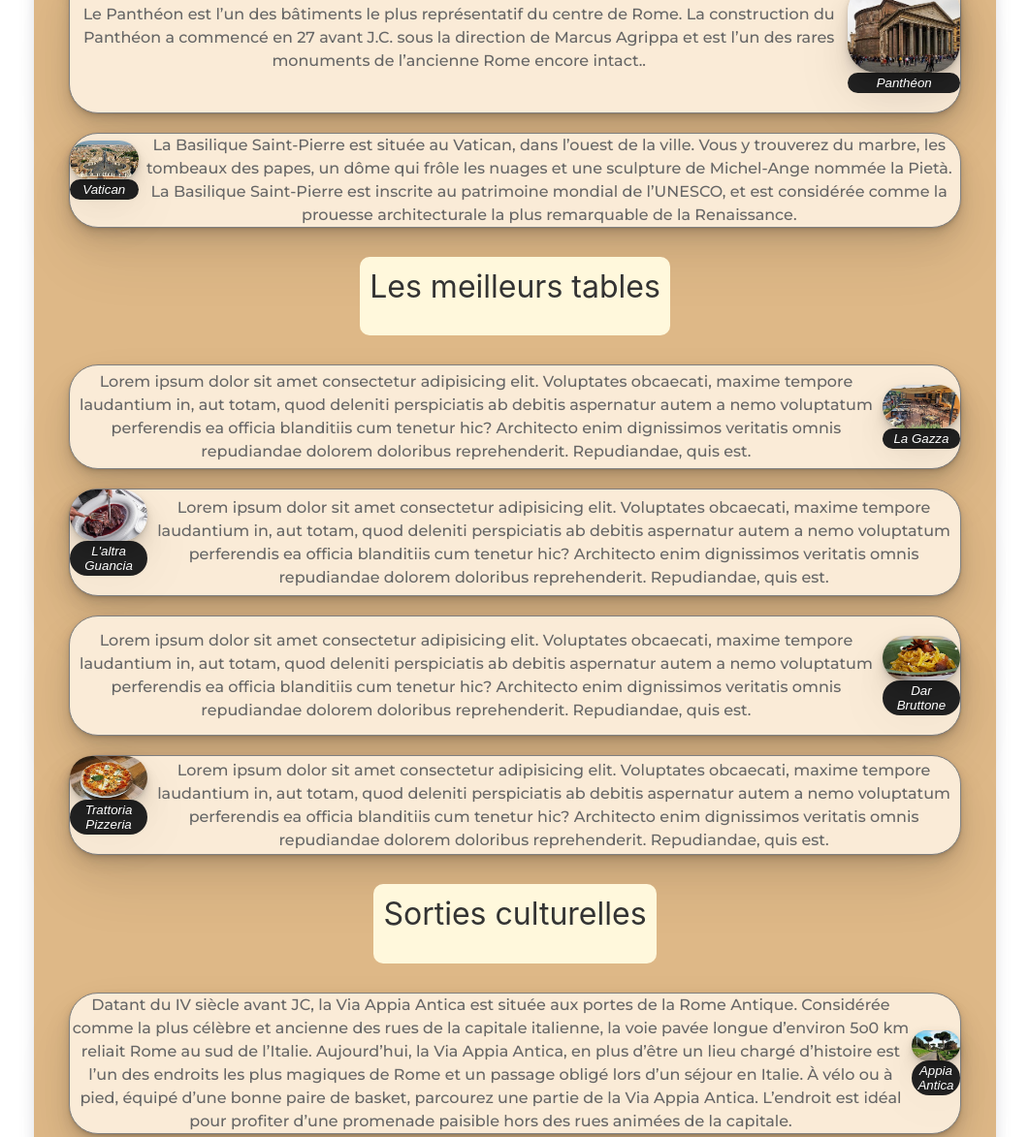
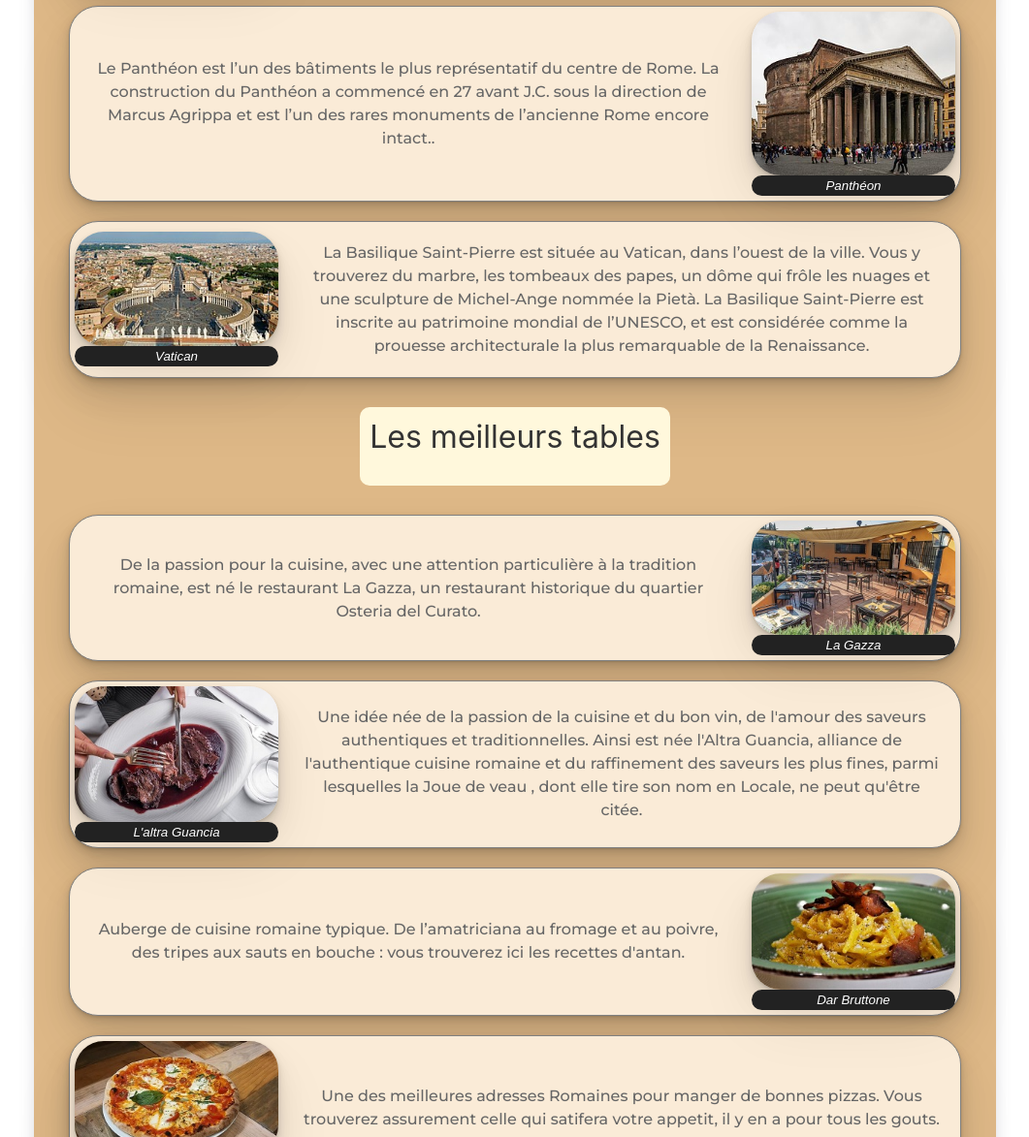
Before and after one commit to Rom1Cuv/Projet-1-CityTunnel, a website: page pages/rome.html in a window 1280 px wide. Shown: the part 1577-2750 px from the top of the page at 97% size, without its empty margins (109-1170 px from the left). Drawn offline with nearby package versions, Linux system fonts and the light colour scheme.

Commit message:
modification marge texte articles et taille minimale des photos

```diff
--- a/css/rome.css
+++ b/css/rome.css
@@ -204,7 +204,16 @@ section {
 }
 
 .text-img {
+    margin: 20px;
     text-align: center;
+}
+
+figure {
+    display: flex;
+    flex-flow: column;
+    padding: 5px;
+    min-width: 220px;
+    margin: auto;
 }
 
 figcaption {
--- a/pages/rome.html
+++ b/pages/rome.html
@@ -1,5 +1,6 @@
 <!DOCTYPE html>
 <html lang="fr">
+
 <head>
     <meta charset="UTF-8">
     <meta http-equiv="X-UA-Compatible" content="IE=edge">
@@ -9,6 +10,7 @@
     <link rel="stylesheet" href="../css/style.css">
     <title>City Tunnel </title>
 </head>
+
 <body id="bloc-page">
     <div uk-sticky>
         <header>
@@ -26,38 +28,60 @@
             <ul class="uk-slider-items uk-child-width-1-3 uk-child-width-1-5@m uk-grid">
                 <li>
                     <div class="uk-panel uk-animation-toggle">
-                        <a href="bruxelles.html"><img src="../images/bruxelles.jpg" width="400" height="600" alt="bruxelles" class=" uk-animation-scale-up">
-                        <div class="uk-position-center uk-panel"><h1>Bruxelles</h1></div></a>
+                        <a href="bruxelles.html"><img src="../images/bruxelles.jpg" width="400" height="600"
+                                alt="bruxelles" class=" uk-animation-scale-up">
+                            <div class="uk-position-center uk-panel">
+                                <h1>Bruxelles</h1>
+                            </div>
+                        </a>
                     </div>
                 </li>
                 <li>
                     <div class="uk-panel uk-animation-toggle">
-                        <a href="tokyo.html"><img src="../images/tokyo.jpg" width="400" height="600" alt="tokyo" class=" uk-animation-scale-up">
-                        <div class="uk-position-center uk-panel"><h1>Tokyo</h1></div></a>
+                        <a href="tokyo.html"><img src="../images/tokyo.jpg" width="400" height="600" alt="tokyo"
+                                class=" uk-animation-scale-up">
+                            <div class="uk-position-center uk-panel">
+                                <h1>Tokyo</h1>
+                            </div>
+                        </a>
                     </div>
                 </li>
                 <li>
                     <div class="uk-panel uk-animation-toggle">
-                        <a href="rome.html"><img src="../images/rome.jpg" width="400" height="600" alt="rome" class=" uk-animation-scale-up">
-                        <div class="uk-position-center uk-panel"><h1>Rome</h1></div></a>
+                        <a href="rome.html"><img src="../images/rome.jpg" width="400" height="600" alt="rome"
+                                class=" uk-animation-scale-up">
+                            <div class="uk-position-center uk-panel">
+                                <h1>Rome</h1>
+                            </div>
+                        </a>
                     </div>
                 </li>
                 <li>
                     <div class="uk-panel uk-animation-toggle">
-                        <a href="seoul.html"><img src="../images/seoul.jpg" width="400" height="600" alt="seoul" class=" uk-animation-scale-up">
-                        <div class="uk-position-center uk-panel"><h1>Séoul</h1></div></a>
+                        <a href="seoul.html"><img src="../images/seoul.jpg" width="400" height="600" alt="seoul"
+                                class=" uk-animation-scale-up">
+                            <div class="uk-position-center uk-panel">
+                                <h1>Séoul</h1>
+                            </div>
+                        </a>
                     </div>
                 </li>
                 <li>
                     <div class="uk-panel uk-animation-toggle">
-                        <a href="seville.html"><img src="../images/seville.jpg" width="400" height="600" alt="seville" class=" uk-animation-scale-up">
-                        <div class="uk-position-center uk-panel"><h1>Séville</h1></div></a>
+                        <a href="seville.html"><img src="../images/seville.jpg" width="400" height="600" alt="seville"
+                                class=" uk-animation-scale-up">
+                            <div class="uk-position-center uk-panel">
+                                <h1>Séville</h1>
+                            </div>
+                        </a>
                     </div>
                 </li>
             </ul>
 
-            <a class="uk-position-center-left uk-position-small uk-hidden-hover" href="#"  uk-slidenav-previous uk-slider-item="previous"></a>
-            <a class="uk-position-center-right uk-position-small uk-hidden-hover" href="#" uk-slidenav-next uk-slider-item="next"></a>
+            <a class="uk-position-center-left uk-position-small uk-hidden-hover" href="#" uk-slidenav-previous
+                uk-slider-item="previous"></a>
+            <a class="uk-position-center-right uk-position-small uk-hidden-hover" href="#" uk-slidenav-next
+                uk-slider-item="next"></a>
 
         </div>
         </header>
@@ -130,8 +154,9 @@
                     </div>
                     <div class="article">
                         <figure>
-                                <a href="https://romesite.fr/fontaine-de-trevi.html"><img src="../images/rome/fontainetrevi.jpg"
-                                    alt="Fontaine de Trevi" class="article-img"></a>
+                            <a href="https://romesite.fr/fontaine-de-trevi.html"><img
+                                    src="../images/rome/fontainetrevi.jpg" alt="Fontaine de Trevi"
+                                    class="article-img"></a>
                             <figcaption>Fontaine de Trevi</figcaption>
                         </figure>
                         <article class="text-img">Allez jeter une pièce dans la célèbre Fontaine de Trevi comme le veut
@@ -169,21 +194,12 @@
                 <div>
                     <div class="items-restaurants">
                         <div class="article">
-                            <article class="text-img">Lorem ipsum dolor sit amet consectetur adipisicing elit.
-                                Voluptates
-                                obcaecati,
-                                maxime tempore
-                                laudantium
-                                in, aut totam, quod deleniti perspiciatis ab debitis aspernatur autem a nemo voluptatum
-                                perferendis
-                                ea
-                                officia blanditiis cum tenetur hic? Architecto enim dignissimos veritatis omnis
-                                repudiandae
-                                dolorem
-                                doloribus reprehenderit. Repudiandae, quis est.</article>
+                            <article class="text-img">De la passion pour la cuisine, avec une attention particulière à
+                                la tradition romaine, est né le restaurant La Gazza, un restaurant historique du
+                                quartier Osteria del Curato.</article>
                             <figure>
-                                    <a href="https://ristorantelagazza.it/"><img src="../images/rome/lagazza.jpg" alt="La Gazza"
-                                        class="article-img"></a>
+                                <a href="https://ristorantelagazza.it/"><img src="../images/rome/lagazza.jpg"
+                                        alt="La Gazza" class="article-img"></a>
                                 <figcaption>La Gazza</figcaption>
                             </figure>
                             <!-- Texte sur le côté gauche de l'image-->
@@ -194,36 +210,20 @@
                                         alt="L'altra Guancia" class="article-img"></a>
                                 <figcaption>L'altra Guancia</figcaption>
                             </figure>
-                                        <article class="text-img">Lorem ipsum dolor sit amet consectetur adipisicing elit.
-                                            Voluptates
-                                            obcaecati,
-                                            maxime tempore
-                                            laudantium
-                                            in, aut totam, quod deleniti perspiciatis ab debitis aspernatur autem a nemo
-                                            voluptatum
-                                            perferendis
-                                            ea
-                                            officia blanditiis cum tenetur hic? Architecto enim dignissimos veritatis omnis
-                                            repudiandae
-                                            dolorem
-                                            doloribus reprehenderit. Repudiandae, quis est.</article>
+                            <article class="text-img">Une idée née de la passion de la cuisine et du bon vin, de l'amour
+                                des saveurs authentiques et traditionnelles. Ainsi est née l'Altra Guancia, alliance de
+                                l'authentique cuisine romaine et du raffinement des saveurs les plus fines, parmi
+                                lesquelles la Joue de veau , dont elle tire son nom en Locale, ne peut qu'être citée.
+                            </article>
                         </div>
                         <!-- Texte sur le côté droit de l'image-->
                         <div class="article">
-                                    <article class="text-img">Lorem ipsum dolor sit amet consectetur adipisicing elit.
-                                        Voluptates
-                                        obcaecati,
-                                        maxime tempore
-                                        laudantium
-                            in, aut totam, quod deleniti perspiciatis ab debitis aspernatur autem a nemo voluptatum
-                            perferendis
-                            ea
-                            officia blanditiis cum tenetur hic? Architecto enim dignissimos veritatis omnis
-                            repudiandae
-                            dolorem
-                            doloribus reprehenderit. Repudiandae, quis est.</article>
+                            <article class="text-img">Auberge de cuisine romaine typique. De
+                                l’amatriciana au fromage et au poivre, des tripes aux sauts en bouche : vous trouverez
+                                ici les recettes d'antan.</article>
                             <a href="https://www.osteriadarbruttone.com/">
-                            <figure><img src="../images/rome/darbruttone.jpg" alt="Dar Bruttone" class="article-img">
+                                <figure><img src="../images/rome/darbruttone.jpg" alt="Dar Bruttone"
+                                        class="article-img">
                             </a>
                             <figcaption>Dar Bruttone</figcaption>
                             </figure>
@@ -236,18 +236,9 @@
                                         class="article-img"></a>
                                 <figcaption>Trattoria Pizzeria</figcaption>
                             </figure>
-                                <article class="text-img">Lorem ipsum dolor sit amet consectetur adipisicing elit.
-                                    Voluptates
-                                    obcaecati,
-                                    maxime tempore
-                            laudantium
-                            in, aut totam, quod deleniti perspiciatis ab debitis aspernatur autem a nemo voluptatum
-                            perferendis
-                            ea
-                            officia blanditiis cum tenetur hic? Architecto enim dignissimos veritatis omnis
-                            repudiandae
-                            dolorem
-                            doloribus reprehenderit. Repudiandae, quis est.</article>
+                            <article class="text-img">Une des meilleures adresses Romaines pour manger de bonnes pizzas.
+                                Vous trouverez assurement celle qui satifera votre appetit, il y en a pour tous les
+                                gouts.</article>
                             <!-- Texte sur le côté gauche de l'image-->
                         </div>
                     </div>
@@ -297,7 +288,8 @@
                             des notes portant des symboles magiques énigmatiques… </article>
                         <figure><a
                                 href="https://www.les-bons-plans-de-rome.com/porta-magica-alchemica-la-porte-magique-de-rome/"><img
-                                    src="../images/rome/portaalchemica.jpg" alt="Porta Alchemica" class="article-img"></a>
+                                    src="../images/rome/portaalchemica.jpg" alt="Porta Alchemica"
+                                    class="article-img"></a>
                             <figcaption>Porta Alchemica</figcaption>
                         </figure>
                         <!-- Texte sur le côté gauche de l'image-->
@@ -328,14 +320,19 @@
         <footer>
             <div class="uk-inline pikachu">
                 <button class="uk-button uk-button-default" type="button">Team Pikachu</button>
-            <div class="uk-card uk-card-body uk-card-default" uk-drop="mode: click" alt="pikachu img"><img src="../images/pikachu.jpg" alt="pikachu img">
-                <a href="https://github.com/AlfianScottlaine"><img src="../images/github-logo.png" alt="github-logo" width="15" height="15">Scott,</a>
-                <a href="https://www.linkedin.com/in/romain-cuvelier-739436196/"  target="new">
+                <div class="uk-card uk-card-body uk-card-default" uk-drop="mode: click" alt="pikachu img"><img
+                        src="../images/pikachu.jpg" alt="pikachu img">
+                    <a href="https://github.com/AlfianScottlaine"><img src="../images/github-logo.png" alt="github-logo"
+                            width="15" height="15">Scott,</a>
+                    <a href="https://www.linkedin.com/in/romain-cuvelier-739436196/" target="new">
                         <img src="../images/LinkedIn-logo.png" alt="linkedin-logo" width="15" height="15">Romain,</a>
-                    <a href="https://github.com/Nemesis-DarK"><img src="../images/github-logo.png" alt="github-logo" width="15" height="15">Fouad</a>
+                    <a href="https://github.com/Nemesis-DarK"><img src="../images/github-logo.png" alt="github-logo"
+                            width="15" height="15">Fouad</a>
                     <br>
-                <a href="https://www.linkedin.com/in/didier-guy-b918b979/"  target="new"><img src="../images/LinkedIn-logo.png" alt="linkedin-logo" width="15" height="15">Didier &</a>
-                <a href="https://www.linkedin.com/in/cedricpierson01/" target="new"><img src="../images/LinkedIn-logo.png" alt="linkedin-logo" width="15" height="15">Cédric</a>
+                    <a href="https://www.linkedin.com/in/didier-guy-b918b979/" target="new"><img
+                            src="../images/LinkedIn-logo.png" alt="linkedin-logo" width="15" height="15">Didier &</a>
+                    <a href="https://www.linkedin.com/in/cedricpierson01/" target="new"><img
+                            src="../images/LinkedIn-logo.png" alt="linkedin-logo" width="15" height="15">Cédric</a>
                     <br>
                     <strong>LA DREAM TEAM !</strong>
                 </div>
@@ -346,4 +343,5 @@
         <script src="https://cdn.jsdelivr.net/npm/uikit@3.15.10/dist/js/uikit-icons.min.js"></script>
         <script src="../scripts/carrousel.js"></script>
 </body>
+
 </html>
```
Lines whose indentation alone changed are shown as unchanged.
